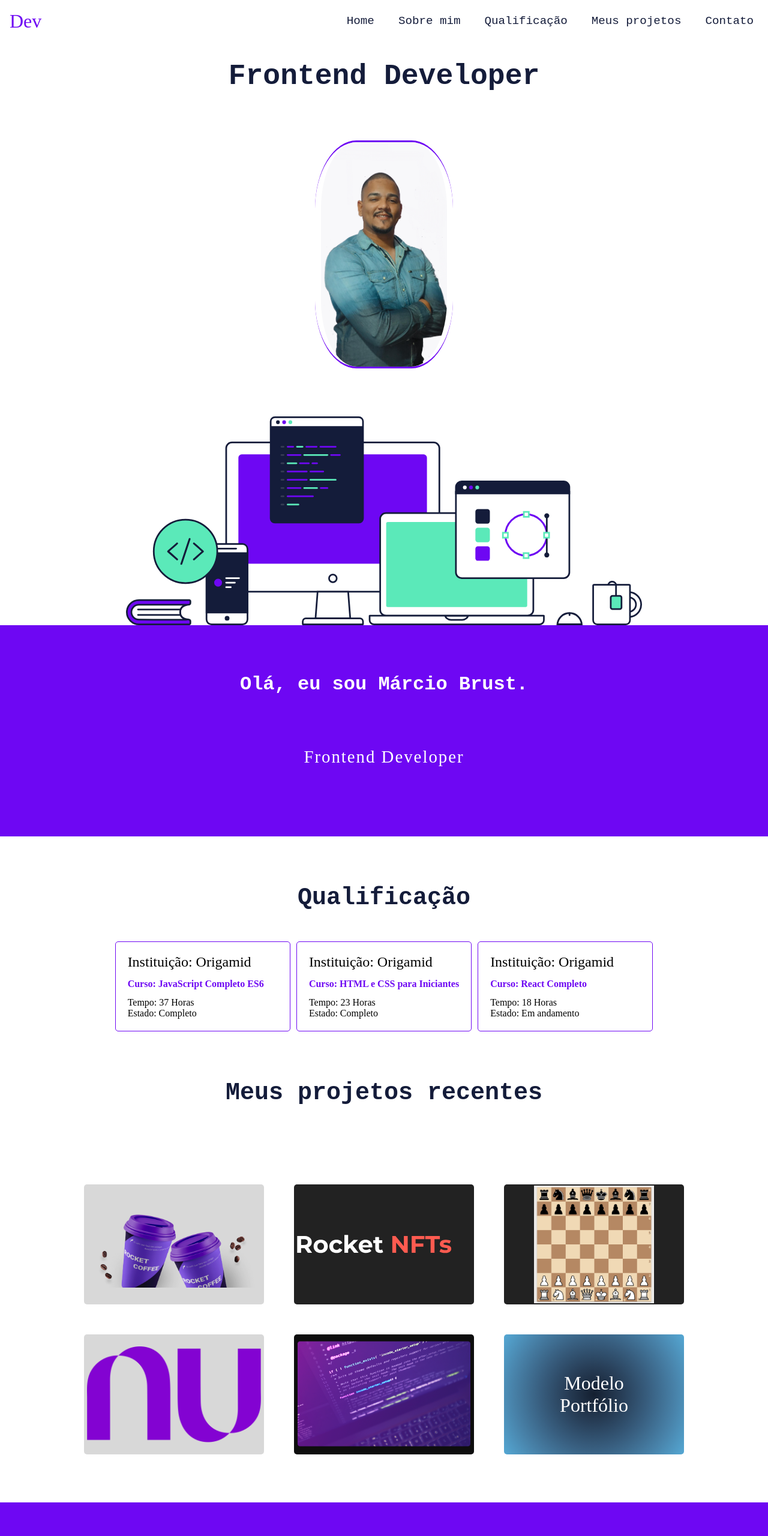
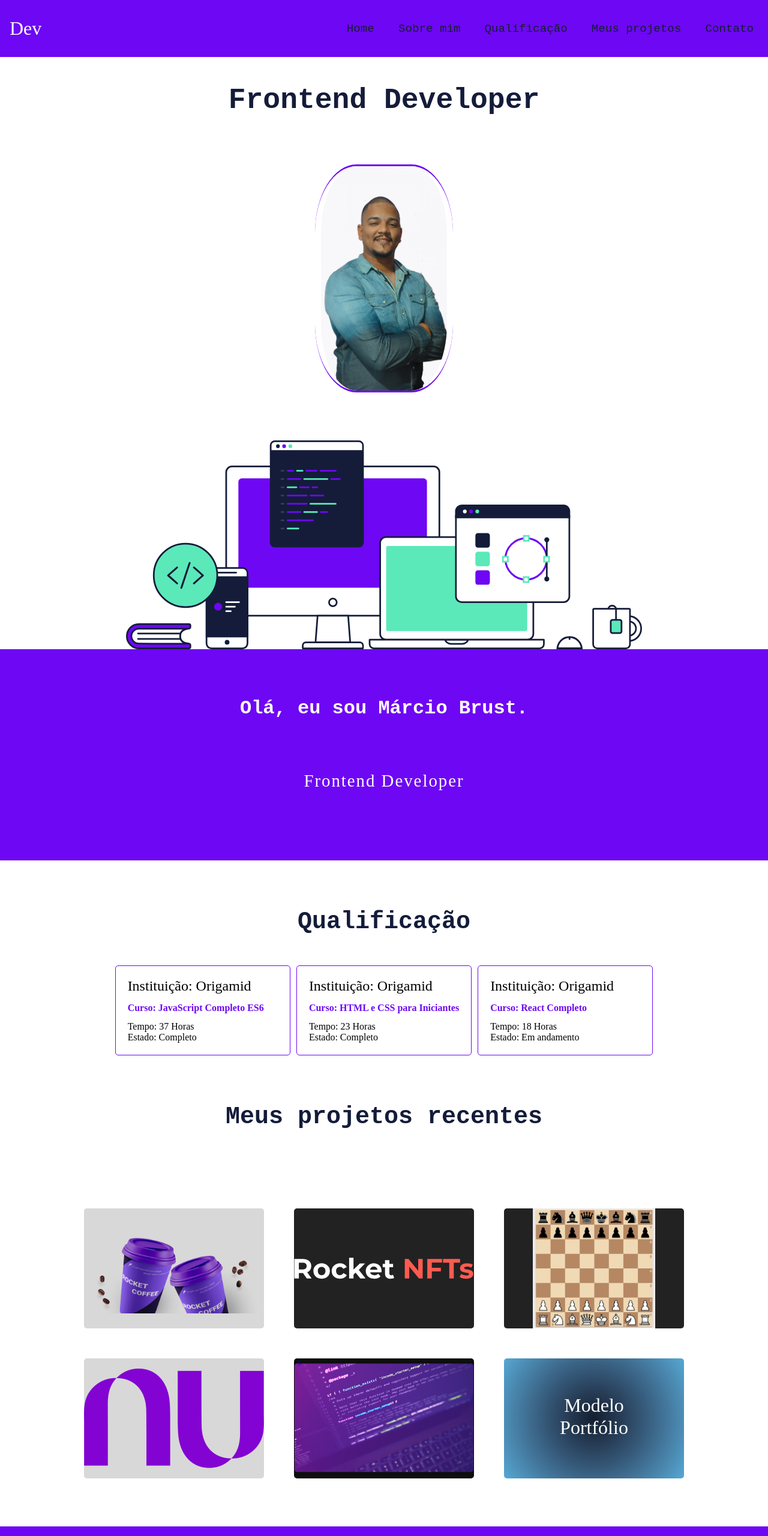
Before and after one commit to Marcio-Brust/Portfolio, a plain HTML site: page index.html in a window 1280 px wide. Shown: the top 2560 px of the page at 60% size. Drawn offline with Linux system fonts and the light colour scheme.

Commit message:
atualização portifolio

```diff
--- a/css/geral.css
+++ b/css/geral.css
@@ -13,8 +13,17 @@ img {
   display: block;
 }
 
+.header {
+  background: #6e07f3;
+  position: fixed;
+  width: 100%;
+  z-index: 200;
+}
+.header.white {
+  background: #fff;
+}
 .header h1 {
-  color: #6e07f3;
+  color: #fff;
 }
 a {
   display: block;
@@ -31,7 +40,7 @@ body {
 .header {
   grid-column: 1/4;
   box-sizing: border-box;
-  height: 70px;
+  height: 95px;
   padding: 1rem;
   display: flex;
   align-items: center;
@@ -45,7 +54,7 @@ body {
   display: block;
   font-size: 1.2rem;
   padding: 0.5rem;
-  color: #141c3a;
+  color: #141f30;
   font-family: monospace;
   font-weight: 500;
 }
@@ -54,7 +63,6 @@ body {
   margin: 0;
 }
 .menu a:hover {
-  color: #6e07f3;
   font-weight: bold;
 }
 .btn-mobile {
@@ -71,9 +79,8 @@ body {
   color: #141c3a;
   font-weight: 800;
   font-size: 3rem;
-
   font-family: monospace;
-  margin-top: 10px;
+  margin-top: 120px;
 }
 
 .home .avatar {
@@ -197,10 +204,11 @@ body {
   align-items: center;
   margin-top: 50px;
 }
+.projetos a {
+  width: 290px;
+  height: 200px;
+}
 
-.projetos div img {
-  width: 100%;
-}
 .projetos .texto-projeto {
   width: 300px;
   height: 100px;
@@ -263,31 +271,41 @@ body {
   font-family: monospace;
   margin-top: 0px;
 }
-#rocket-blog {
-  background: #290742;
-  box-sizing: border-box;
-}
-#rocket-blog img {
-  width: 100%;
-}
 
 #rocket-blog {
   background: #0e0e0e;
+  background-image: url("../assets/img/featured-image.png");
+  background-repeat: no-repeat;
+  background-position: center;
+  background-size: contain;
 }
 #cartao-nubank {
   background: #d8d8d8;
+  background-image: url("../assets/img/Nubank_logo_2021.svg.png");
+  background-repeat: no-repeat;
+  background-position: center;
+  background-size: contain;
 }
 
 #great-coffee {
   background: #d8d8d8;
+  background-image: url("../assets/img/rocket-coffee.png");
+  background-repeat: no-repeat;
+  background-position: center;
+  background-size: contain;
 }
-#great-coffee img {
-  width: 100%;
+#rocket-nfts {
+  background-image: url("../assets/img/logo.svg");
+  background-repeat: no-repeat;
+  background-position: center;
+  background-size: contain;
 }
 
-#xadrez img {
-  width: 200px;
-  margin-left: 45px;
+#xadrez {
+  background-image: url("../assets/img/1_vp13jlTTq08SlauiTqjs9w.png");
+  background-repeat: no-repeat;
+  background-position: center;
+  background-size: contain;
 }
 .contato {
   grid-column: 1/4;
--- a/css/responsivo.css
+++ b/css/responsivo.css
@@ -22,14 +22,12 @@
     background: rgba(247, 247, 247, 0.35);
     box-shadow: 0 8px 32px 0 rgba(31, 38, 135, 0.37);
     backdrop-filter: blur(13.5px);
-
     border: 1px solid rgba(255, 255, 255, 0.18);
     animation: show-right 0.3s forwards;
   }
   @keyframes show-right {
     from {
       top: 0;
-      font-size: 0.2rem;
     }
     to {
       top: 70;
@@ -49,13 +47,13 @@
     background: none;
     cursor: pointer;
     gap: 0.5rem;
-    color: #141c3a;
+    color: #fff;
     font-weight: 500;
     font-family: monospace;
   }
   #hamburguer {
     display: block;
-    border-top: 2px solid #141c3a;
+    border-top: 2px solid #fff;
     width: 20px;
   }
   #hamburguer::after,
@@ -102,6 +100,7 @@
     display: grid;
     grid-template-columns: 1fr;
     gap: 10px;
+    margin: 0 2rem;
   }
   .titulo {
     display: none;
--- a/index.html
+++ b/index.html
@@ -79,26 +79,26 @@
     <div class="projetos">
       <section>
         <div id="great-coffee">
-          <a href="https://marcio-brust.github.io/Projeto-Great-Coffee/Great-Coffee/"><img src="./assets/img/rocket-coffee.png"></a>
+          <a href="https://marcio-brust.github.io/Projeto-Great-Coffee/Great-Coffee/"></a>
           <a class="texto-projeto" href="https://marcio-brust.github.io/Projeto-Great-Coffee/Great-Coffee/">Nome do projeto: <span>Great Coffee</span> <br>
             Projeto feito dos desafios da Rocket, o desafio pede para fazer a versão desktop e mobile.</a>
         </div>
         <div id="cartao-nubank">
-          <a href="https://marcio-brust.github.io/Projeto-Cart-o-Nubank/Nubank/"><img src="./assets/img/Nubank_logo_2021.svg.png"></a>
+          <a href="https://marcio-brust.github.io/Projeto-Cart-o-Nubank/Nubank/"></a>
           <a class="texto-projeto" href="https://marcio-brust.github.io/Projeto-Cart-o-Nubank/Nubank/">Nome do projeto: <span>Cartão Nubank</span> <br>
             Projeto de minha autoria feito com meus conhecimentos que adquirir estudando.</a>
         </div>
       </section>
       <section>
         <div id="rocket-nfts">
-          <a href="https://marcio-brust.github.io/Rocket-NFTs/"><img src="./assets/img/logo.svg"></a>
+          <a href="https://marcio-brust.github.io/Rocket-NFTs/"></a>
           <a class="texto-projeto" href="https://marcio-brust.github.io/Rocket-NFTs/">Nome do projeto: <span>Rocket-NFTs</span> <br>
             Projeto feito dos desafios da Rocket, o desafio pede para fazer a versão desktop e mobile. <br>
             <h3>versão mobile em construção.</h3>
           </a>
         </div>
         <div id="rocket-blog">
-          <a href="https://marcio-brust.github.io/RocketBlog/"><img src="./assets/img/featured-image.png"></a>
+          <a href="https://marcio-brust.github.io/RocketBlog/">></a>
           <a class="texto-projeto" href="https://marcio-brust.github.io/RocketBlog/">Nome do projeto: <span>RocketBlog</span> <br>
             Projeto feito dos desafios da Rocket, o desafio pede para fazer a versão desktop e mobile.
 
@@ -107,7 +107,7 @@
       </section>
       <section>
         <div id="xadrez">
-          <a href="https://marcio-brust.github.io/Tabuleiro-de-Xadrez/"><img src="./assets/img/1_vp13jlTTq08SlauiTqjs9w.png"></a>
+          <a href="https://marcio-brust.github.io/Tabuleiro-de-Xadrez/"></a>
           <a class="texto-projeto" href="https://marcio-brust.github.io/Tabuleiro-de-Xadrez/">Nome do projeto: <span>Tabuleiro de xadrez</span> <br>
             Projeto de minha autoria feito com meus conhecimentos que adquirir estudando.
             <h3>versão mobile em construção.</h3>
--- /dev/null
+++ b/js/modules/open-link-new-aba.js
@@ -0,0 +1,18 @@
+export default function initiNewOpenAba() {}
+
+const links = document.querySelectorAll(".projetos a[href^='https://']");
+
+const eventos = ["click", "touchstart"];
+
+function newOpenAba(event) {
+  if (event.type === "click") {
+    event.preventDefault();
+    window.open(event.target.href, "_blank");
+  } else {
+    window.open(event.target.href, "_blank");
+  }
+}
+
+links.forEach((link) => {
+  eventos.forEach((evento) => link.addEventListener(evento, newOpenAba));
+});
--- a/js/modules/scroll-suave.js
+++ b/js/modules/scroll-suave.js
@@ -1,11 +1,14 @@
 export default function initScrollSuave() {
   const linksInternos = document.querySelectorAll(".nav a[href^='#']");
+  const eventos = ["click", "touchstart"];
 
   function scrollToSection(event) {
     event.preventDefault();
+
     const href = event.currentTarget.getAttribute("href");
 
     const section = document.querySelector(href);
+
     section.scrollIntoView({
       behavior: "smooth",
       block: "start",
@@ -13,6 +16,6 @@ export default function initScrollSuave() {
   }
 
   linksInternos.forEach((link) => {
-    link.addEventListener("click", scrollToSection);
+    eventos.forEach((evento) => link.addEventListener(evento, scrollToSection));
   });
 }
--- a/js/script.js
+++ b/js/script.js
@@ -1,5 +1,7 @@
 import initiMenuMobile from "./modules/menu-mobile.js";
 import initScrollSuave from "./modules/scroll-suave.js";
+import initiNewOpenAba from "./modules/open-link-new-aba.js";
 
 initiMenuMobile();
 initScrollSuave();
+initiNewOpenAba();
```
